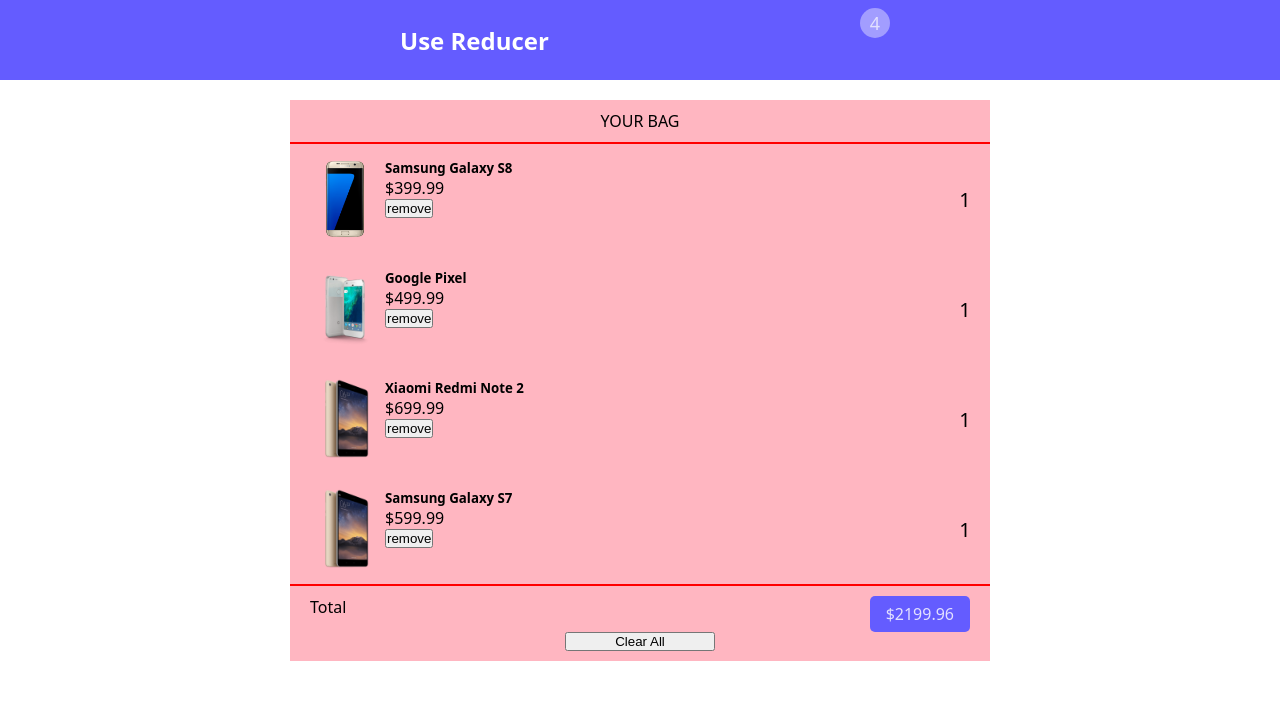
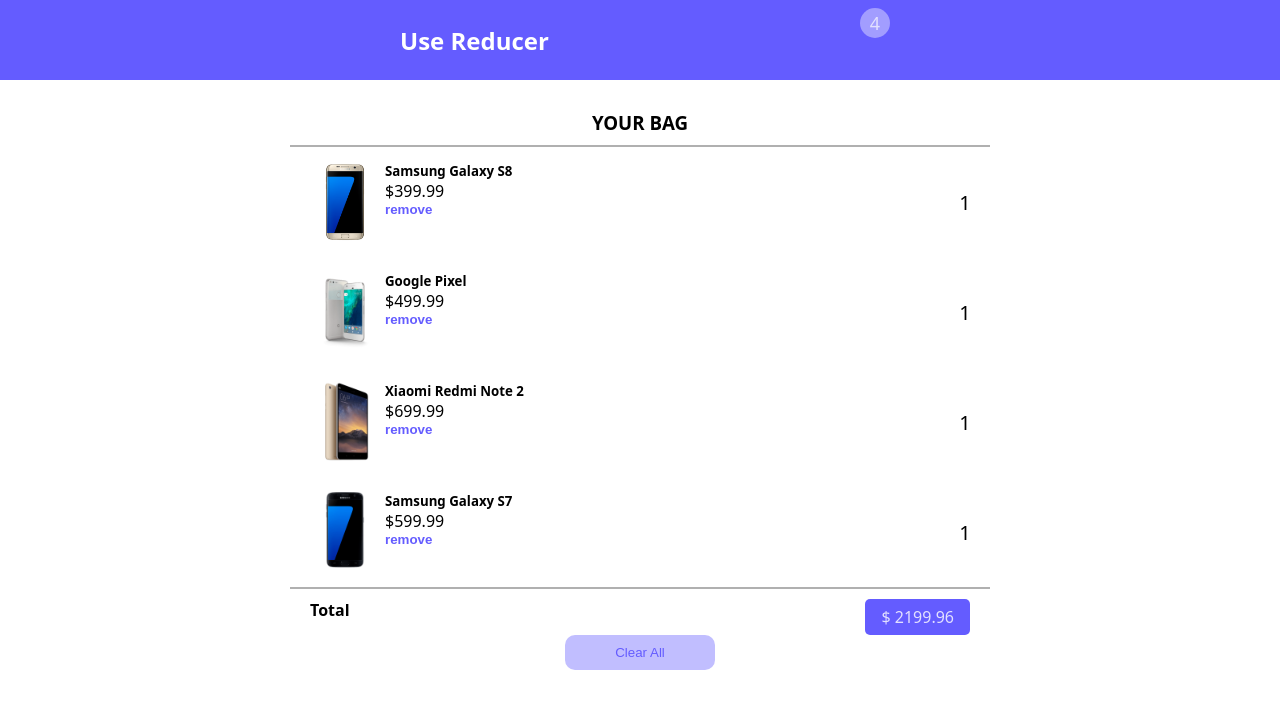
Before and after one commit to ilicc-sara/Cart, a React (Vite) app: page / in a window 1280 px wide. Shown: the top 708 px of the page. Built offline with nearby package versions, Linux system fonts and the light colour scheme.

Commit message:
improving css

```diff
--- a/index.html
+++ b/index.html
@@ -4,7 +4,7 @@
     <meta charset="UTF-8" />
     <link rel="icon" type="image/svg+xml" href="/vite.svg" />
     <meta name="viewport" content="width=device-width, initial-scale=1.0" />
-    <title>Vite + React</title>
+    <title>Cart</title>
   </head>
   <body>
     <div id="root"></div>
--- a/src/App.jsx
+++ b/src/App.jsx
@@ -27,7 +27,7 @@ const info = [
   {
     name: "Samsung Galaxy S7",
     price: "599.99",
-    image: "./phone-3.png",
+    image: "./phone-4.png",
     id: 4,
     amount: 1,
   },
@@ -47,11 +47,18 @@ function App() {
         <div class="cart-icon-cont">
           <ion-icon name="cart" class="cart-icon"></ion-icon>
         </div>
-        <div class="cart-number">{products.length}</div>
+        <div class="cart-number">
+          {products.reduce((acc, cur) => {
+            return acc + cur.amount;
+          }, 0)}
+          {/* pitaj da li treba staviti amount i set amount u state */}
+        </div>
       </nav>
 
       <section class="cart">
-        <header>YOUR BAG</header>
+        <header>
+          <h3>YOUR BAG</h3>
+        </header>
 
         <div class="products">
           {products.map((product) => (
@@ -69,7 +76,7 @@ function App() {
 
         <footer>
           <div class="total-price-cont">
-            <span>Total</span> <span class="total-price">${totalPrice}</span>
+            <h4>Total</h4> <span class="total-price">$ {totalPrice}</span>
           </div>
           <button class="clear-btn" onClick={() => setProducts([])}>
             Clear All
--- a/src/index.css
+++ b/src/index.css
@@ -72,19 +72,20 @@ h1 {
 
 .cart {
   width: 700px;
-  background-color: lightpink;
+  /* background-color: lightpink; */
   margin: 20px auto;
 }
 
 header {
-  border-bottom: 2px solid red;
+  border-bottom: 2px solid rgb(176, 176, 176);
+  padding: 10px 20px;
   padding: 10px 20px;
 }
 
 footer {
   display: flex;
   flex-direction: column;
-  border-top: 2px solid red;
+  border-top: 2px solid rgb(176, 176, 176);
   padding: 10px 20px;
 }
 
@@ -106,6 +107,11 @@ footer {
 .clear-btn {
   align-self: center;
   width: 150px;
+  background-color: var(--primary-200);
+  border: none;
+  padding: 10px;
+  border-radius: 10px;
+  color: var(--primary-500);
 }
 
 article {
@@ -122,6 +128,13 @@ article {
   display: flex;
   flex-direction: column;
   align-items: start;
+}
+
+.remove-btn {
+  background: none;
+  border: none;
+  color: var(--primary-500);
+  font-weight: 600;
 }
 
 .product-img {
```
